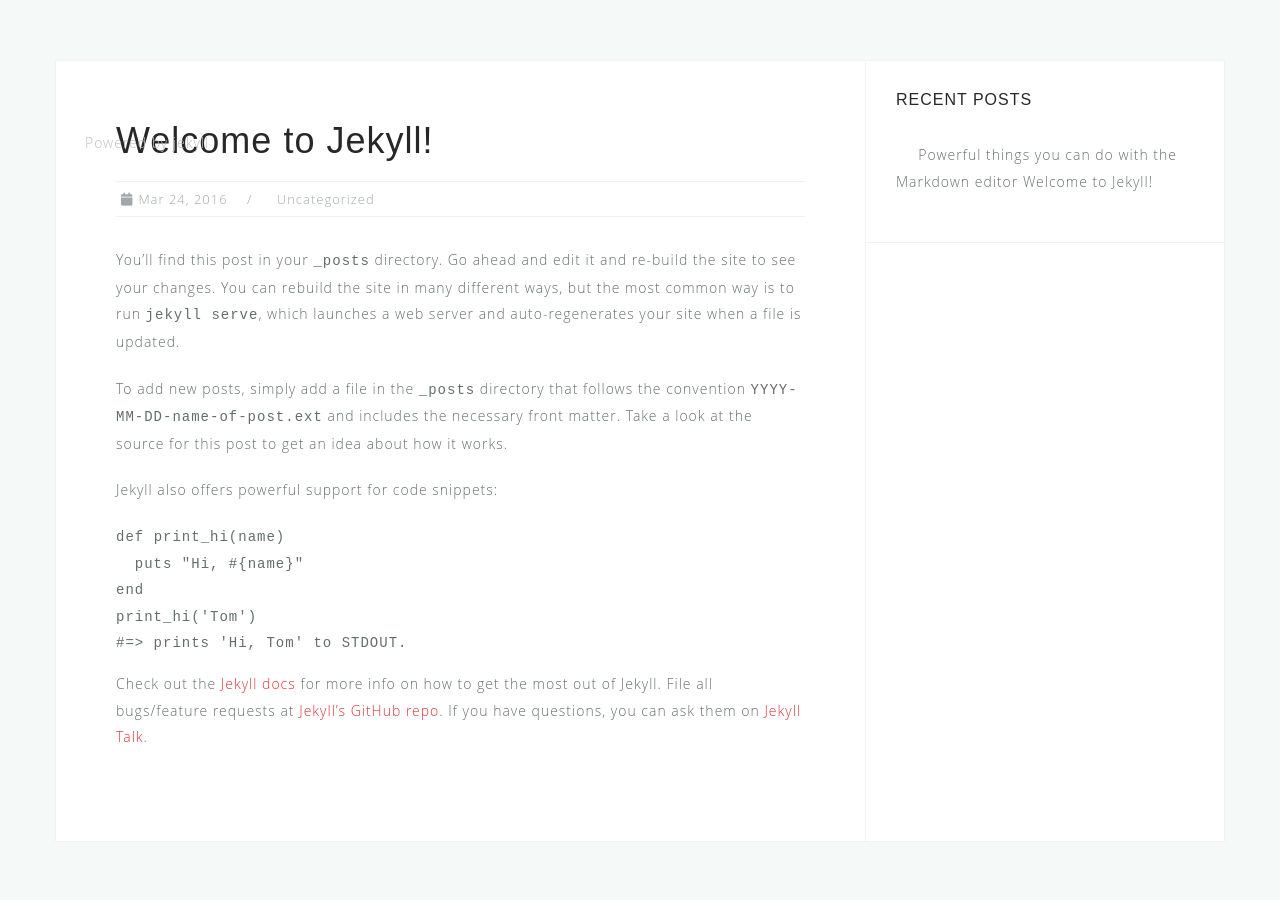
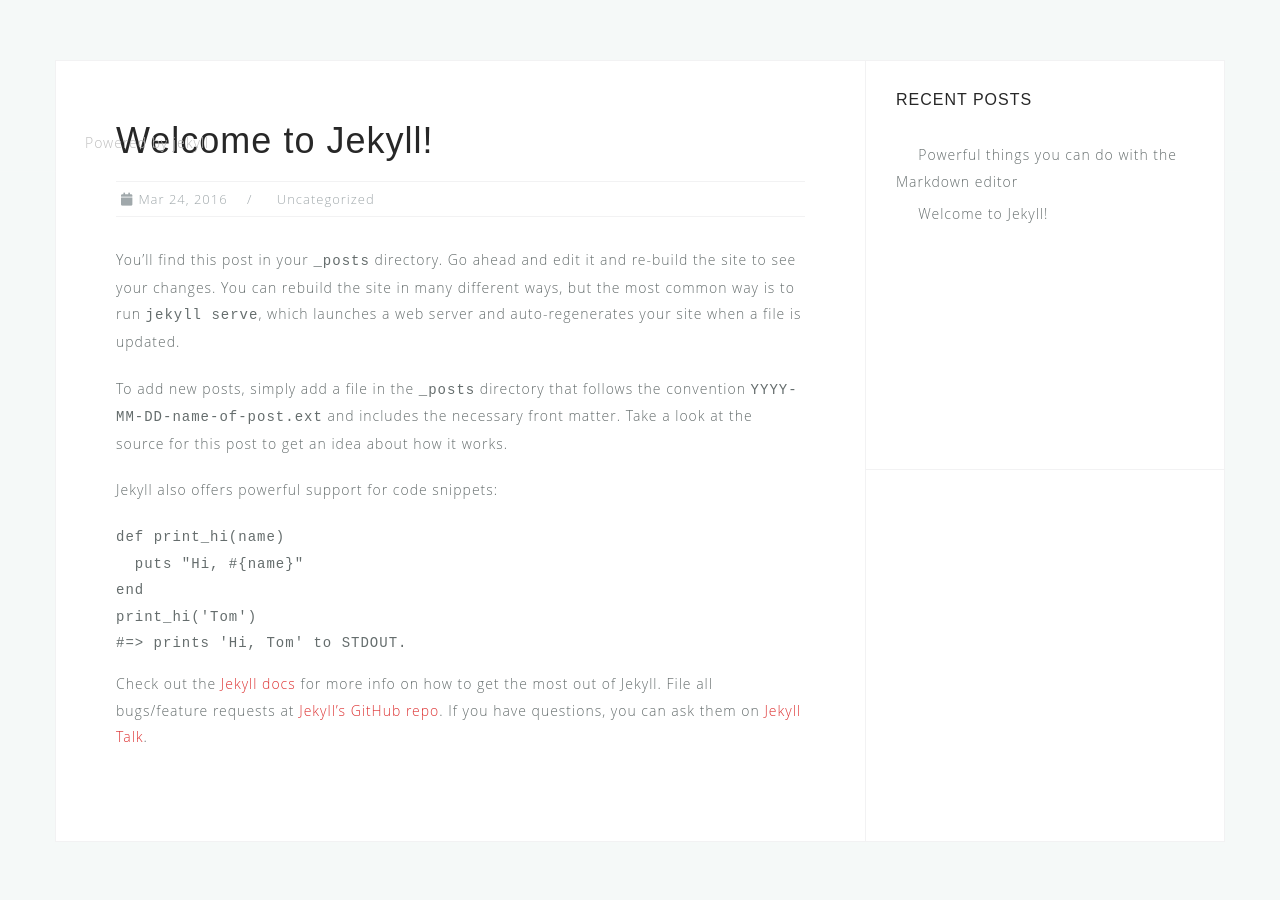
Before and after one commit to DavidCarbon/sbrw-theme, a Jekyll site: the page built from _posts/2016-03-24-welcome-to-jekyll.markdown, in a window 1280 px wide and 1240 px high. Shown: the top 900 px of the window. Built offline with Jekyll 4.4.1, drawn with Linux system fonts in a browser that asks for light colours; comment, search, counter and statistics services are not loaded; grey boxes are pictures that could not be loaded.

Commit message:
Fix Widget Links Brakes

```diff
--- a/_includes/widget-area.html
+++ b/_includes/widget-area.html
@@ -51,18 +51,32 @@
             <li>
                 {% assign latest_post = site.posts[0] %}
                 <a href="{{site.baseurl}}{{latest_post.url}}">{{ latest_post.title }}</a>
+            </li>
+            <li>
                 {% assign second_post = site.posts[1] %}
                 <a href="{{site.baseurl}}{{second_post.url}}">{{ second_post.title }}</a>
+            </li>
+            <li>
                 {% assign third_post = site.posts[2] %}
                 <a href="{{site.baseurl}}{{third_post.url}}">{{ third_post.title }}</a>
+            </li>
+            <li>
                 {% assign fourth_post  = site.posts[3] %}
                 <a href="{{site.baseurl}}{{fourth_post .url}}">{{ fourth_post .title }}</a>
+            </li>
+            <li>
                 {% assign fifth_post = site.posts[4] %}
                 <a href="{{site.baseurl}}{{fifth_post.url}}">{{ fifth_post.title }}</a>
+            </li>
+            <li>
                 {% assign sixth_post = site.posts[5] %}
                 <a href="{{site.baseurl}}{{sixth_post.url}}">{{ sixth_post.title }}</a>
+            </li>
+            <li>
                 {% assign seventh_post = site.posts[6] %}
                 <a href="{{site.baseurl}}{{seventh_post.url}}">{{ seventh_post.title }}</a>
+            </li>
+            <li>
                 {% assign eighth_post = site.posts[7] %}
                 <a href="{{site.baseurl}}{{eighth_post.url}}">{{ eighth_post.title }}</a>
             </li>
```
